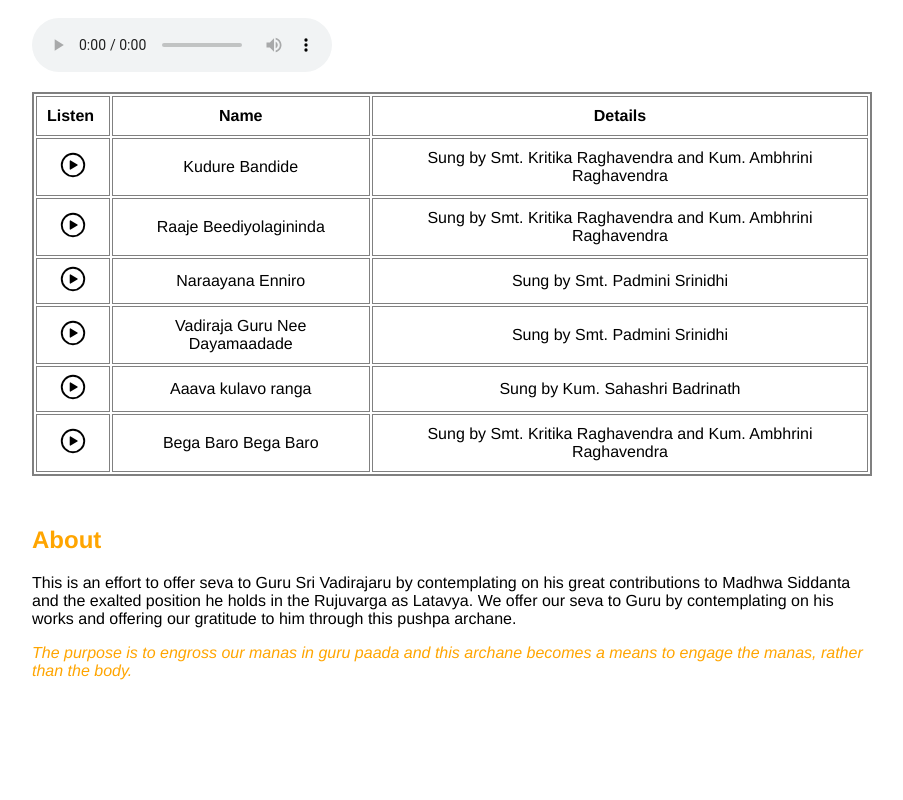
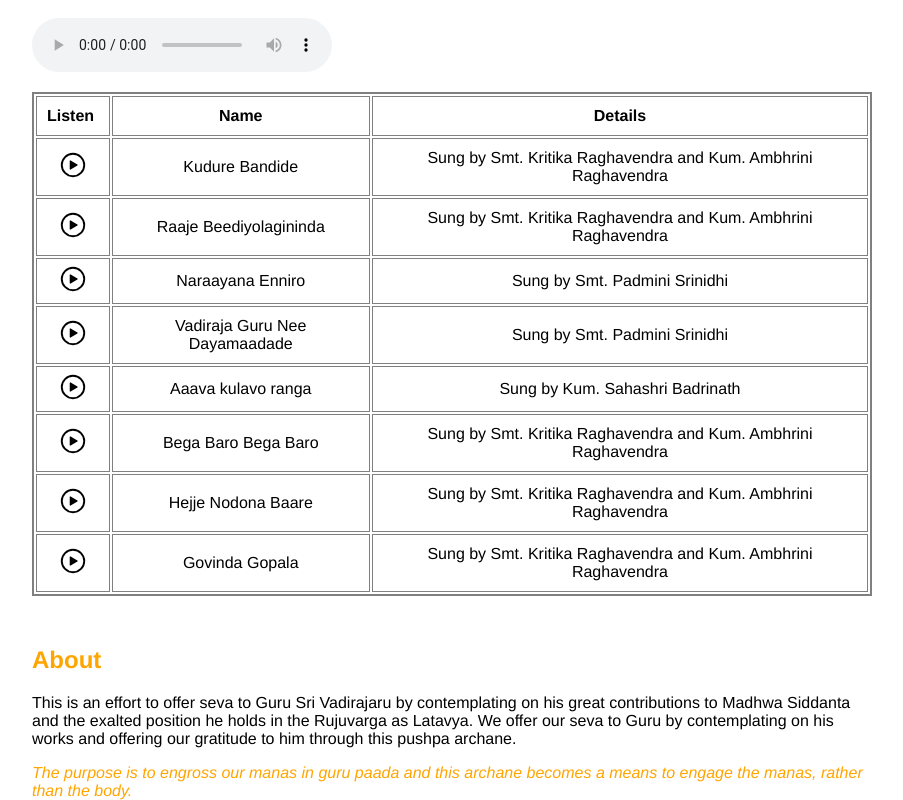
Before and after one commit to savitha18/Vadirajaru, a React (Create React App) app: page / in a window 1280 px wide. Shown: the part 2310-3110 px from the top of the page, without its empty margins (38-941 px from the left). Before the commit the page ends 2990 px from the top, so only its background shows below. Built offline with nearby package versions, Linux system fonts and the light colour scheme.

Commit message:
add songs

```diff
--- a/src/HomePage/files.js
+++ b/src/HomePage/files.js
@@ -28,5 +28,7 @@ const files = {
     'vadirajaguru':'19Y4hsgnY-JUogdITZljxnRM1FVfXykXe',
     'avakulavu':'1aF-L1ar3PcxsZKKzR8CYJZDG8C5vywq5',
     'begabaro': '15PYY016quPROd8z_YVNb1a8T8lBUAIDz',
+    'hejje':'1w8vGc8SjGEVAeYd67tmkhv6rV49ybrLc',
+    'govinda':'1o2JMXJLokOnSVEpR8_Mhr47HeBpUTScH',
 };
 export default files;
--- a/src/HomePage/index.js
+++ b/src/HomePage/index.js
@@ -376,6 +376,16 @@ class HomePage extends Component{
                             <td>Bega Baro Bega Baro</td>
                             <td>Sung by Smt. Kritika Raghavendra and Kum. Ambhrini Raghavendra</td>
                         </tr>
+                        <tr>
+                            <td><img src={playImg} onClick={() => this.setState({ keertaneAudioSource: files.hejje})} /></td>
+                            <td>Hejje Nodona Baare</td>
+                            <td>Sung by Smt. Kritika Raghavendra and Kum. Ambhrini Raghavendra</td>
+                        </tr>
+                        <tr>
+                            <td><img src={playImg} onClick={() => this.setState({ keertaneAudioSource: files.govinda})} /></td>
+                            <td>Govinda Gopala</td>
+                            <td>Sung by Smt. Kritika Raghavendra and Kum. Ambhrini Raghavendra</td>
+                        </tr>
                     </thead>
                 </table>
             </div>
```
